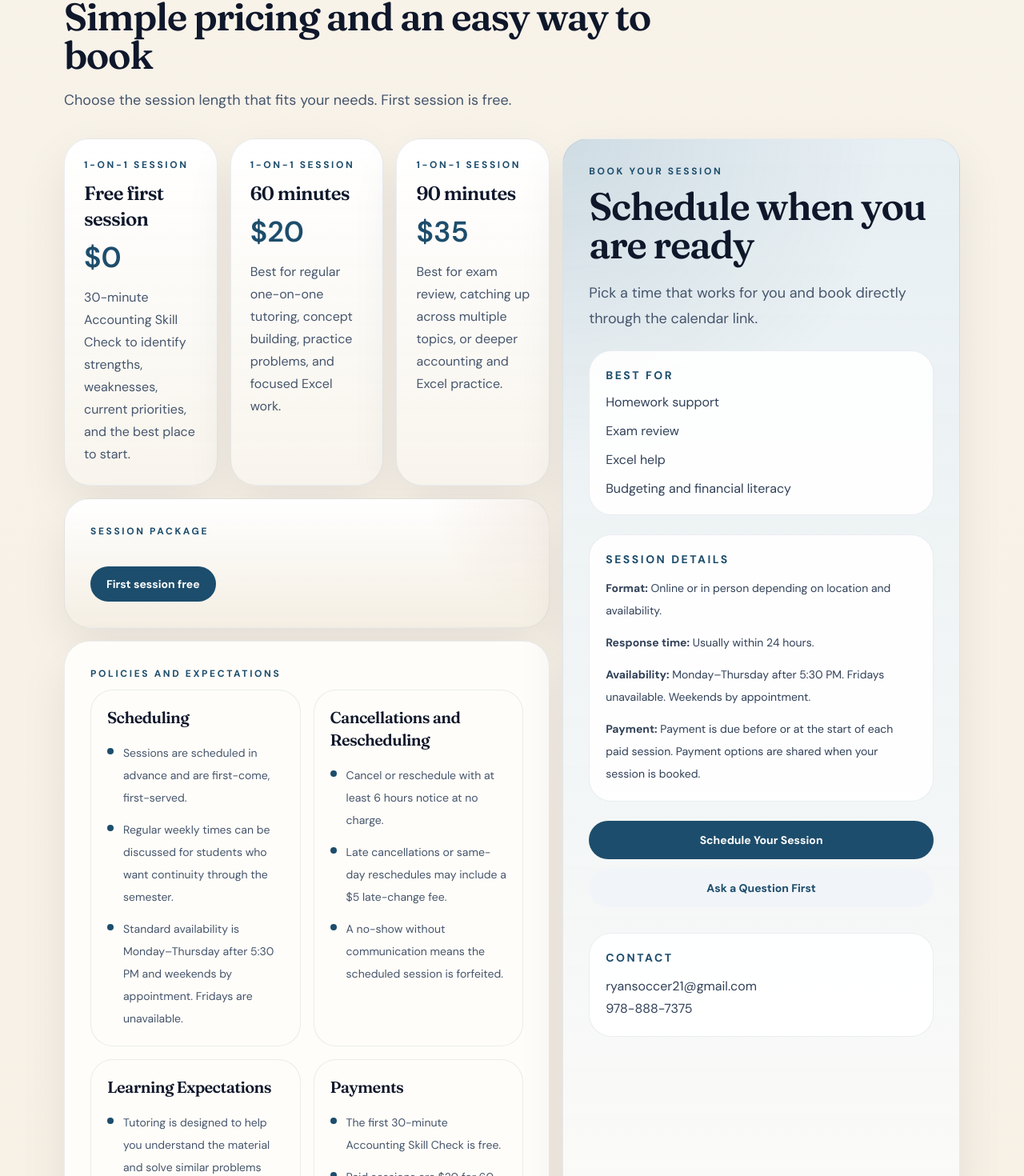
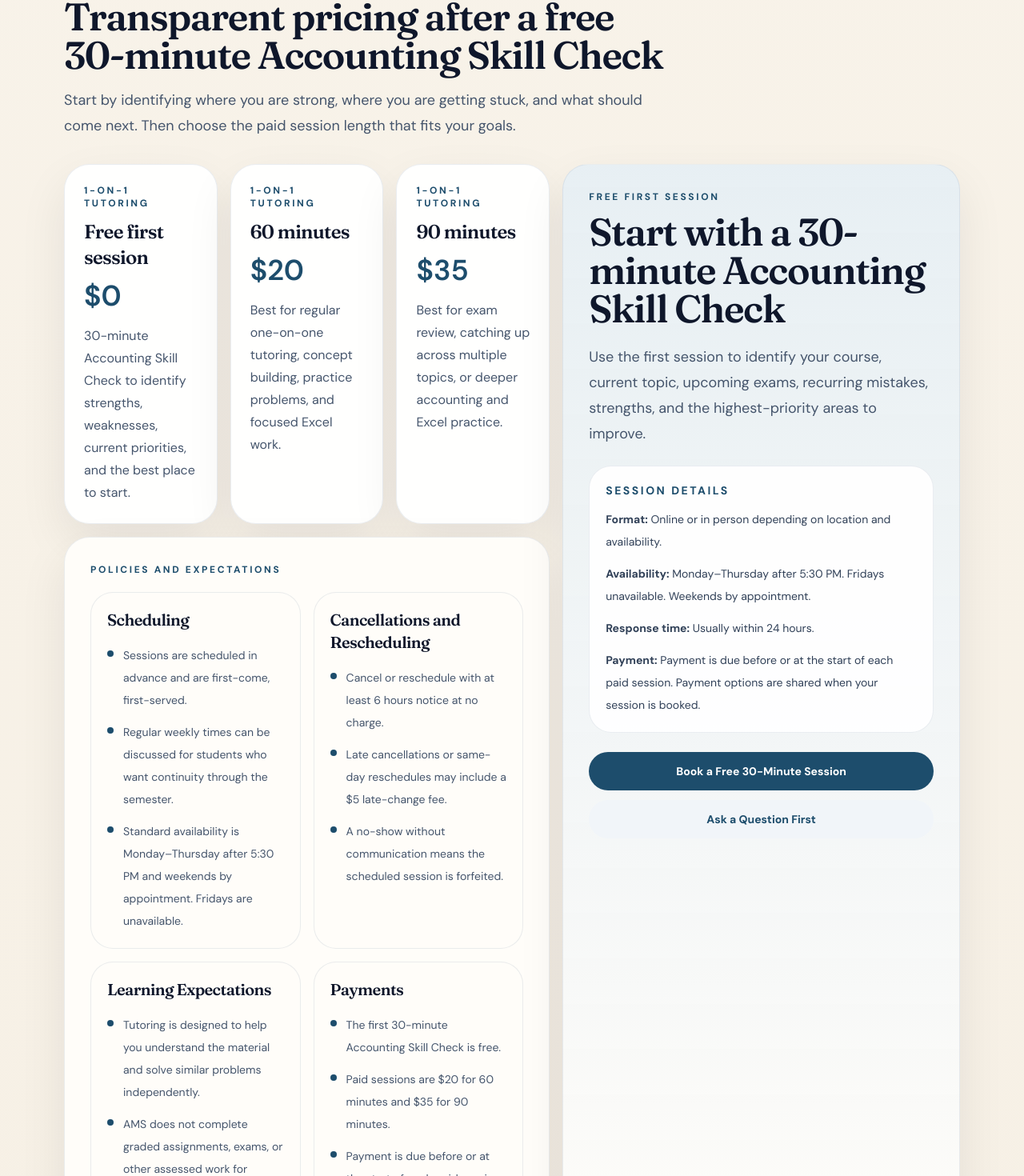
Before and after one commit to ryansoccer21-oss/accounting-made-simple, a Next.js app: page / in a window 1280 px wide. Shown: the part 4964-6434 px from the top of the page at 80% size. Built offline with nearby package versions, Linux system fonts and the light colour scheme.

Commit message:
Update pricing and booking around free skill check

```diff
--- a/components/pricing-booking.js
+++ b/components/pricing-booking.js
@@ -1,24 +1,21 @@
 import SectionHeading from "./section-heading";
-import { contactInfo, packageOptions, policyGroups, pricingOptions } from "../lib/site-data";
+import { contactInfo, policyGroups, pricingOptions } from "../lib/site-data";
 
 export default function PricingBooking() {
   return (
     <section className="site-shell section-gap">
       <SectionHeading
         eyebrow="Pricing and Booking"
-        title="Simple pricing and an easy way to book"
-        copy="Choose the session length that fits your needs. First session is free."
+        title="Transparent pricing after a free 30-minute Accounting Skill Check"
+        copy="Start by identifying where you are strong, where you are getting stuck, and what should come next. Then choose the paid session length that fits your goals."
       />
 
       <div className="grid gap-4 xl:grid-cols-[minmax(0,1.1fr)_minmax(320px,0.9fr)]">
         <div className="grid gap-4">
           <div className="grid gap-4 md:grid-cols-3">
             {pricingOptions.map((option) => (
-              <article
-                key={option.length}
-                className="surface-card bg-[linear-gradient(180deg,rgba(255,255,255,0.99),rgba(248,244,236,0.94))] p-6"
-              >
-                <p className="eyebrow">1-on-1 Session</p>
+              <article key={option.length} className="surface-card bg-white/95 p-6">
+                <p className="eyebrow">1-on-1 Tutoring</p>
                 <h3 className="text-2xl font-semibold text-slate-900">{option.length}</h3>
                 <p className="mt-3 text-4xl font-semibold text-[color:var(--brand)]">{option.price}</p>
                 <p className="mt-4 leading-7 text-slate-600">{option.note}</p>
@@ -26,25 +23,9 @@ export default function PricingBooking() {
             ))}
           </div>
 
-          <article className="surface-card overflow-hidden bg-[radial-gradient(circle_at_top_right,rgba(177,109,59,0.1),transparent_24%),linear-gradient(180deg,rgba(255,255,255,0.99),rgba(244,238,226,0.96))] p-8">
-            <p className="eyebrow">Session Package</p>
-            {packageOptions.map((option) => (
-              <div key={option.title} className="grid gap-4 md:grid-cols-[minmax(0,1fr)_auto] md:items-end">
-                <div>
-                  <h3 className="text-3xl font-semibold text-slate-900">{option.title}</h3>
-                  <p className="mt-3 max-w-2xl leading-8 text-slate-600">{option.note}</p>
-                </div>
-                <p className="text-4xl font-semibold text-[color:var(--brand)]">{option.price}</p>
-              </div>
-            ))}
-            <div className="mt-6 inline-flex rounded-full bg-[color:var(--brand)] px-5 py-3 text-sm font-bold text-white">
-              First session free
-            </div>
-          </article>
-
           <article className="surface-card p-8">
             <p className="eyebrow">Policies and Expectations</p>
-            <div className="grid gap-4 md:grid-cols-2">
+            <div className="mt-5 grid gap-4 md:grid-cols-2">
               {policyGroups.map((group) => (
                 <div key={group.title} className="rounded-[28px] border border-[var(--line)] bg-[color:var(--surface)] p-5">
                   <h3 className="text-xl font-semibold text-slate-900">{group.title}</h3>
@@ -62,71 +43,30 @@ export default function PricingBooking() {
           </article>
         </div>
 
-        <aside className="surface-card bg-[radial-gradient(circle_at_top_left,rgba(29,77,108,0.12),transparent_24%),linear-gradient(180deg,rgba(228,237,243,0.88),rgba(255,253,249,0.98))] p-8">
-          <p className="eyebrow">Book Your Session</p>
-          <h3 className="section-title text-4xl md:text-5xl">Schedule when you are ready</h3>
+        <aside className="surface-card bg-[linear-gradient(180deg,rgba(228,237,243,0.88),rgba(255,253,249,0.98))] p-8">
+          <p className="eyebrow">Free First Session</p>
+          <h3 className="section-title text-4xl md:text-5xl">Start with a 30-minute Accounting Skill Check</h3>
           <p className="section-copy mt-5">
-            Pick a time that works for you and book directly through the calendar link.
+            Use the first session to identify your course, current topic, upcoming exams, recurring mistakes, strengths, and the highest-priority areas to improve.
           </p>
 
           <div className="mt-6 rounded-[28px] border border-[var(--line)] bg-white/90 p-5">
-            <p className="text-sm font-bold uppercase tracking-[0.18em] text-[color:var(--brand)]">
-              Best For
-            </p>
-            <ul className="mt-3 space-y-3 text-slate-700">
-              <li>Homework support</li>
-              <li>Exam review</li>
-              <li>Excel help</li>
-              <li>Budgeting and financial literacy</li>
-            </ul>
-          </div>
-
-          <div className="mt-6 rounded-[28px] border border-[var(--line)] bg-white/90 p-5">
-            <p className="text-sm font-bold uppercase tracking-[0.18em] text-[color:var(--brand)]">
-              Session Details
-            </p>
+            <p className="text-sm font-bold uppercase tracking-[0.18em] text-[color:var(--brand)]">Session Details</p>
             <div className="mt-3 space-y-3 text-sm leading-7 text-slate-700">
-              <p>
-                <strong>Format:</strong> {contactInfo.format}
-              </p>
-              <p>
-                <strong>Response time:</strong> {contactInfo.responseTime}
-              </p>
-              <p>
-                <strong>Availability:</strong> {contactInfo.availabilityNote}
-              </p>
-              <p>
-                <strong>Payment:</strong> {contactInfo.paymentNote}
-              </p>
+              <p><strong>Format:</strong> {contactInfo.format}</p>
+              <p><strong>Availability:</strong> {contactInfo.availabilityNote}</p>
+              <p><strong>Response time:</strong> {contactInfo.responseTime}</p>
+              <p><strong>Payment:</strong> {contactInfo.paymentNote}</p>
             </div>
           </div>
 
           <div className="mt-6 flex flex-col gap-3">
-            <a
-              className="cta-primary"
-              href={contactInfo.bookingUrl}
-              rel="noreferrer"
-              target="_blank"
-            >
-              Schedule Your Session
+            <a className="cta-primary" href={contactInfo.bookingUrl} rel="noreferrer" target="_blank">
+              Book a Free 30-Minute Session
             </a>
-            <a
-              className="cta-secondary"
-              href={`mailto:${contactInfo.email}?subject=Tutoring%20Question`}
-            >
+            <a className="cta-secondary" href={`mailto:${contactInfo.email}?subject=Accounting%20Tutoring%20Question`}>
               Ask a Question First
             </a>
-          </div>
-
-          <div className="mt-8 rounded-[28px] border border-[var(--line)] bg-white/90 p-5">
-            <p className="text-sm font-bold uppercase tracking-[0.18em] text-[color:var(--brand)]">
-              Contact
-            </p>
-            <p className="mt-3 leading-7 text-slate-700">
-              {contactInfo.email}
-              <br />
-              {contactInfo.phone}
-            </p>
           </div>
         </aside>
       </div>
```
